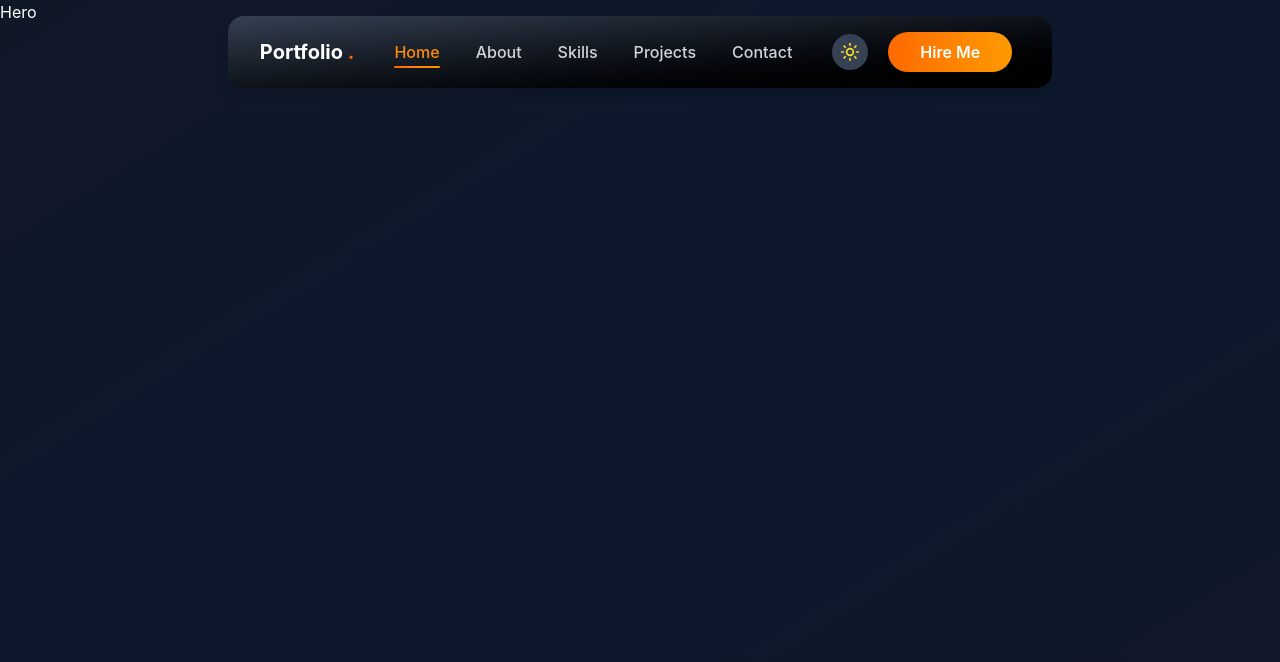
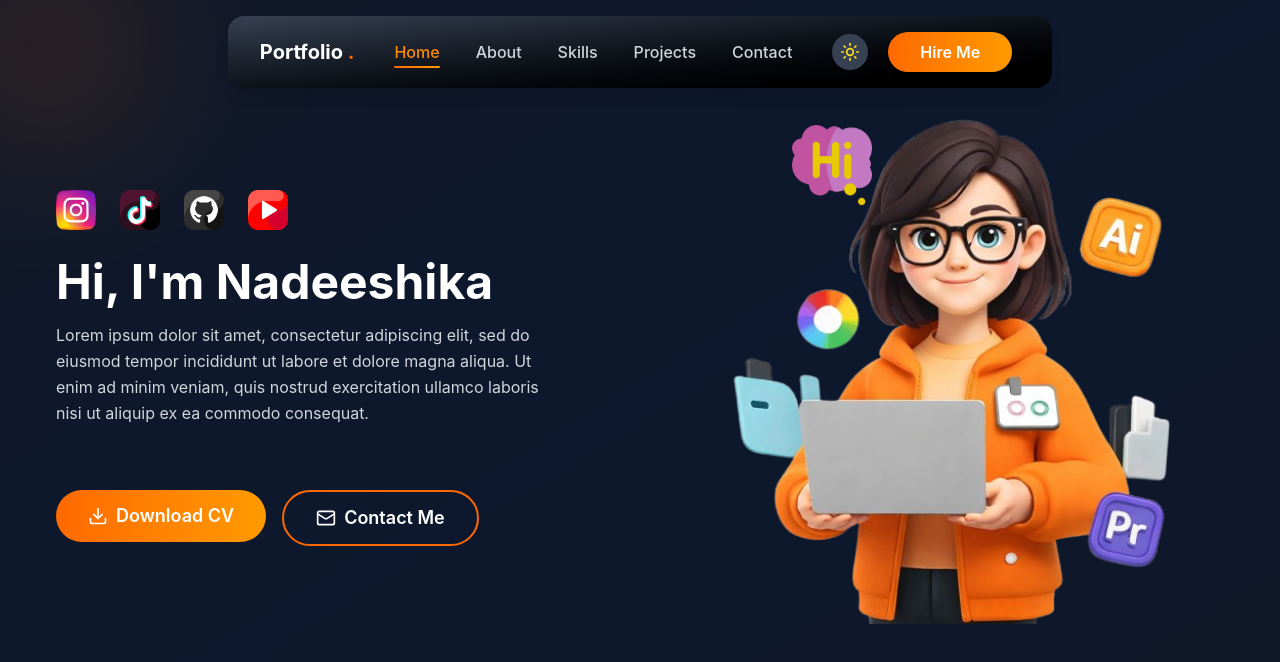
Before and after one commit to nadeeshikagimhani/Portfolio-React-Js, a React (Vite) app: page / in a window 1280 px wide. Shown: the top 662 px of the page. Built offline with nearby package versions, Linux system fonts and the light colour scheme.

Commit message:
Completed Hero section

```diff
--- a/src/App.jsx
+++ b/src/App.jsx
@@ -16,6 +16,10 @@
     });
     document.documentElement.classList.add('dark');
   }, []);
+
+  useEffect(() => {
+    AOS.refresh()
+  }, [darkMode])
 
   const toggleDarkMode = () => {
     const newMode = !darkMode;
--- a/src/components/Hero.jsx
+++ b/src/components/Hero.jsx
@@ -1,6 +1,161 @@
-const Hero = () => {
+import instagram from '../assets/instagram.png'
+import tiktok from '../assets/tiktok.png'
+import github from '../assets/github.png'
+import youtube from '../assets/youtube.png'
+import CV from '../assets/CV.pdf'
+import { DownloadIcon, Mail } from 'lucide-react'
+import hero from '../assets/hero.png'
+import hi from '../assets/hi.png'
+
+const Hero = ({ darkMode }) => {
+
+  const socialIcons = [
+    {icon: instagram, alt: 'Instagram'},
+    {icon: tiktok, alt: 'Tiktok'},
+    {icon: github, alt: 'Github'},
+    {icon: youtube, alt: 'Youtube'},
+  ];
+
+  const darkTheme = {
+    textPrimary: 'text-white',
+    textSecondary: 'text-gray-300',
+    buttonSecondary: 'text-white border-2 border-orange-500 hover:bg-orange-600',
+    decorativeCircle: 'bg-orange-500 opacity-10',
+  };
+
+  const lightTheme = {
+    textPrimary: 'text-gray-900',
+    textSecondary: 'text-gray-700',
+    buttonSecondary: 'text-gray-800 border-2 border-orange-500 hover:bg-orange-500 hover:text-white',
+    decorativeCircle: 'bg-orange-400 opacity-20',
+  };
+
+  const theme = darkMode ? darkTheme : lightTheme;
+
   return (
-    <div>Hero</div>
+    <div className='relative overflow-hidden min-h-screen flex flex-col'>
+
+      <section
+      id='home'
+      data-aos='fade-up'
+      data-aos-delay='250'
+      className='body-font z-10'>
+
+        <div className='container mx-auto flex px-4 sm:px-8 lg:px-14
+        py-12 lg:py-14 flex-col lg:flex-row items-center justify-between lg:mt-14 mt-14'>
+
+          <div className='lg:w-1/2 w-full flex flex-col items-center lg:items-start text-center
+          lg:text-left mb-12 lg:mb-0'>
+
+            <div className='flex justify-center lg:justify-start gap-4
+            sm:gap-6 mb-6 sm:mb-7 w-full'>
+
+              {socialIcons.map((social, index) => (
+                <a
+                key={index}
+                href='#'
+                target='_blank'
+                data-aos-delay={`${400 + index * 100}`}
+                className='transform hover:scale-110 transition-transform duration-300'>
+                  <img
+                  src={social.icon}
+                  alt={social.alt}
+                  className={`w-8 h-8 sm:w-10 sm:h-10 object-contain
+                  ${darkMode
+                    ? ''
+                    : 'filter brightness-75'
+                  }`}/>
+                </a>
+              ))}
+
+            </div>
+
+            <h1 className={`title-font text-3xl sm:text-4xl
+              lg:text-5xl mb-4 font-bold ${theme.textPrimary}`}
+              data-aos='fade-up'
+              data-aos-delay='500'
+              >
+              Hi, I'm Nadeeshika
+            </h1>
+
+            <p className={`mb-6 sm:mb-8 leading-relaxed max-w-md sm:max-w-lg
+              ${theme.textSecondary}`}
+              data-aos='fade-up'
+              data-aos-delay='600'>
+            Lorem ipsum dolor sit amet, consectetur adipiscing elit,
+            sed do eiusmod tempor incididunt ut labore et dolore magna
+            aliqua. Ut enim ad minim veniam, quis nostrud exercitation
+            ullamco laboris nisi ut aliquip ex ea commodo consequat.
+            </p>
+
+            {/* BUTTNS */}
+
+            <div className='w-full pt-4 sm:pt-8'>
+              <div className='flex flex-col sm:flex-row justify-center
+              lg:justify-start gap-3 sm:gap-4'
+              data-aos='fade-up'
+              data-aos-delay='700'>
+
+                <a href={CV} download className='w-full sm:w-auto'>
+                  <button className='w-full sm:w-auto inline-flex items-center justify-center
+                  text-white bg-linear-to-r from-orange-500 to-amber-500 border-0 py-3
+                  px-6 sm:px-8 hover:shadow-[0_0_40px_rgb(255,165,0,0.7)]
+                  rounded-full text-base sm:text-lg font-semibold transition-all
+                  duration-300 transform'>
+                    <DownloadIcon className='w-4 h-4 sm:h-5 sm:w-5 mr-2'/>
+                    Download CV
+                  </button>
+                </a>
+
+                <a href='#contact' className='w-full sm:w-auto'>
+                  <button className={`w-full sm:w-auto inline-flex items-center ${theme.buttonSecondary} justify-center
+                  border-0 py-3 px-6 sm:px-8 hover:shadow-[0_0_40px_rgb(255,165,0,0.7)]
+                  rounded-full text-base sm:text-lg font-semibold transition-all
+                  duration-300 transform`}>
+                    <Mail className='w-4 h-4 sm:h-5 sm:w-5 mr-2'/>
+                    Contact Me
+                  </button>
+                </a>
+
+              </div>
+            </div>
+
+          </div>
+
+          {/* IMAGE */}
+
+          <div
+          className='lg:w-1/2 w-full max-w-md lg:max-w-lg mt-8
+          lg:mt-0 flex justify-center'
+          data-aos='fade-left'
+          data-aos-delay='400'>
+
+            <div className='relative w-4/5 sm:w-3/4 lg:w-full'>
+              <div className='relative overflow-hidden'>
+                <img
+                src={hero}
+                alt='hero image'
+                className='w-full h-auto object-cover transform hover:scale-105 transition-transform duration-500'/>
+                </div>
+                <img src={hi} alt='hi icon'
+                className='absolute -top-4 sm:top-4 left-6 sm:left-20
+                w-14 h-14 sm:w-20 sm:h-20 object-contain animate-bounce
+                opacity-90 z-10'/>
+            </div>
+
+          </div>
+
+        </div>
+
+        <div className={`absolute -top-20 -left-20 w-40 h-40 sm:w-64 sm:h-64
+          ${theme.decorativeCircle} rounded-full mix-blend-multiply filter
+          blur-3xl opacity-10 animate-pulse delay-1000 hidden sm:block`}>
+
+        </div>
+
+      </section>
+
+    </div>
   )
 }
 
```
